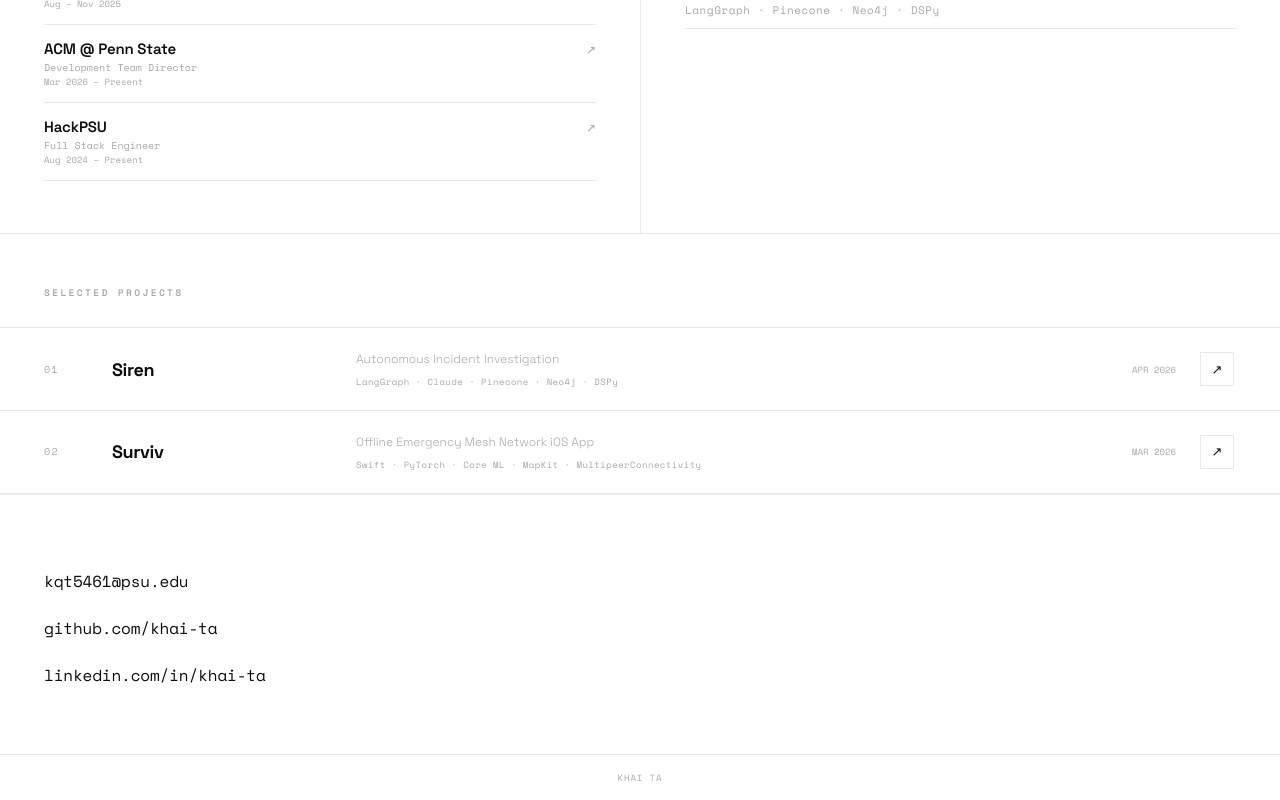
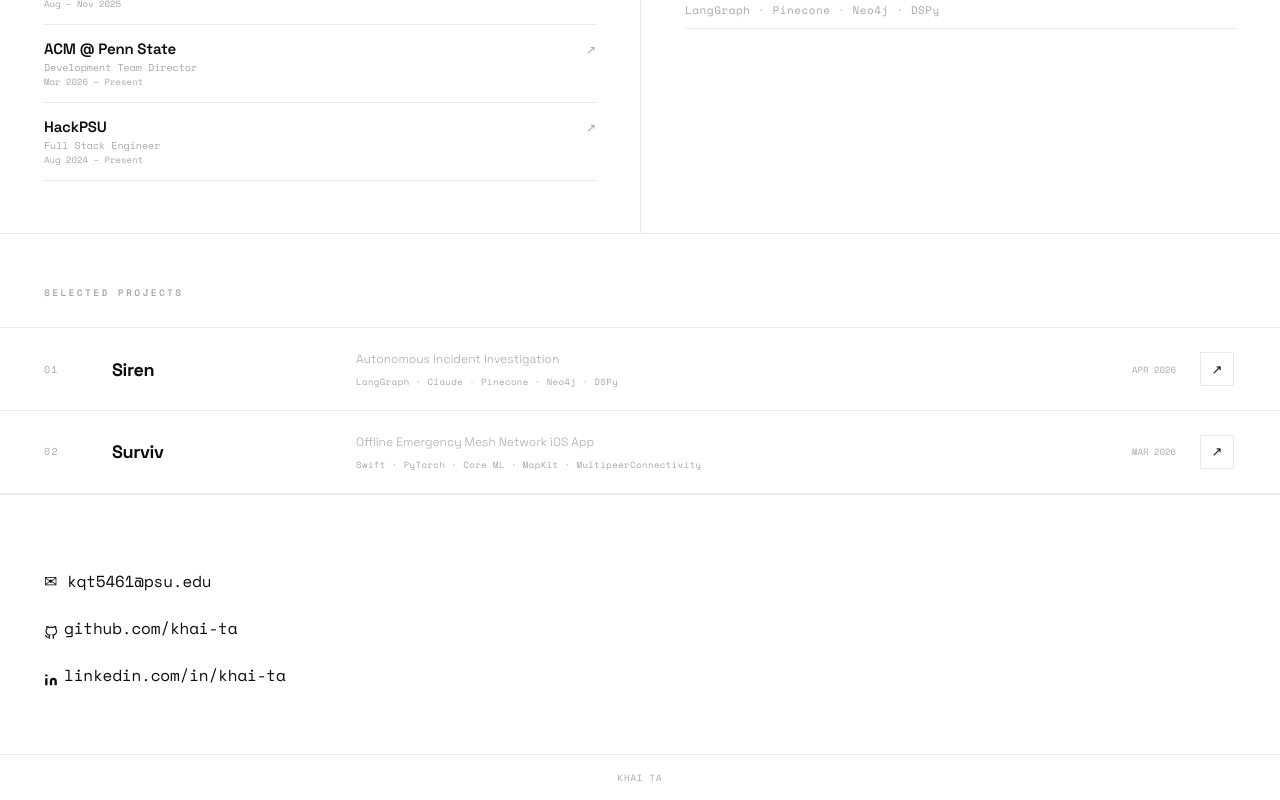
Before and after one commit to khai-ta/personal-website, a Next.js app: page / in a window 1280 px wide. Shown: the part 1557-2357 px from the top of the page. Built offline with nearby package versions, Linux system fonts and the light colour scheme.

Commit message:
add icons

```diff
--- a/src/app/page.tsx
+++ b/src/app/page.tsx
@@ -135,9 +135,20 @@
       {/* CONTACT */}
       <div id="contact">
         <div className="contact-links r">
-          <a href="mailto:kqt5461@psu.edu" className="clink">kqt5461@psu.edu</a>
-          <a href="https://github.com/khai-ta" target="_blank" rel="noopener noreferrer" className="clink">github.com/khai-ta</a>
-          <a href="https://linkedin.com/in/khai-ta" target="_blank" rel="noopener noreferrer" className="clink">linkedin.com/in/khai-ta</a>
+          <a href="mailto:kqt5461@psu.edu" className="clink">✉ kqt5461@psu.edu</a>
+          <a href="https://github.com/khai-ta" target="_blank" rel="noopener noreferrer" className="clink">
+            <svg width="14" height="14" viewBox="0 0 24 24" fill="none" stroke="currentColor" strokeWidth="2" style={{display: 'inline', marginRight: '6px', verticalAlign: 'text-bottom'}}>
+              <path d="M9 19c-5 1.5-5-2.5-7-3m14 6v-3.87a3.37 3.37 0 0 0-.94-2.61c3.14-.35 6.44-1.54 6.44-7A5.44 5.44 0 0 0 20 4.77 5.07 5.07 0 0 0 19.91 1S18.73.65 16 2.48a13.38 13.38 0 0 0-7 0C6.27.65 5.09 1 5.09 1A5.07 5.07 0 0 0 5 4.77a5.44 5.44 0 0 0-1.5 3.78c0 5.42 3.3 6.61 6.44 7A3.37 3.37 0 0 0 9 18.13V22"></path>
+            </svg>
+            github.com/khai-ta
+          </a>
+          <a href="https://linkedin.com/in/khai-ta" target="_blank" rel="noopener noreferrer" className="clink">
+            <svg width="14" height="14" viewBox="0 0 24 24" fill="currentColor" style={{display: 'inline', marginRight: '6px', verticalAlign: 'text-bottom'}}>
+              <path d="M16 8a6 6 0 016 6v7h-4v-7a2 2 0 00-2-2 2 2 0 00-2 2v7h-4v-7a6 6 0 016-6zM2 9h4v12H2z"></path>
+              <circle cx="4" cy="4" r="2"></circle>
+            </svg>
+            linkedin.com/in/khai-ta
+          </a>
         </div>
       </div>
 
--- a/src/components/Header.tsx
+++ b/src/components/Header.tsx
@@ -9,7 +9,6 @@
         <li><a href="#experience">EXPERIENCE</a></li>
         <li><a href="#projects">PROJECTS</a></li>
         <li><a href="#contact">CONTACT</a></li>
-        <li><a href="resume.pdf" target="_blank" className="nav-dim">RÉSUMÉ →</a></li>
       </ul>
     </nav>
   );
```
